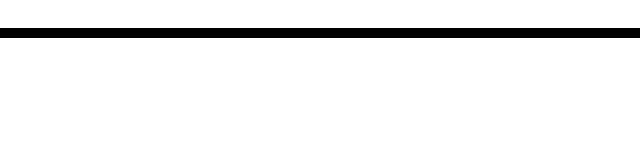
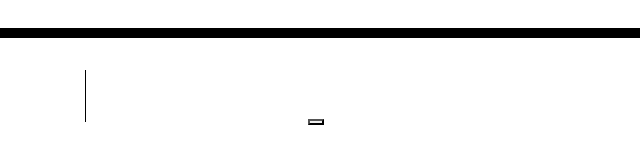
Before and after one commit to DarioOrbita/workday-scheduler, a plain HTML site: page index.html in a window 1280 px wide. Shown: the part 230-394 px from the top of the page, 0-640 px from the left. Drawn offline with nearby package versions, Linux system fonts and the light colour scheme; files that its build step writes are made by us from their sources.

Commit message:
initial timeblock structure

```diff
--- a/index.html
+++ b/index.html
@@ -30,6 +30,10 @@
     </header>
     <div class="container">
       <!-- Timeblocks go here -->
+      <div class="timeBlock">
+        <textarea class="description"></textarea>
+        <button class="save"></button>
+      </div>
     </div>
 
     <script src="https://code.jquery.com/jquery-3.4.1.min.js"></script>
```
